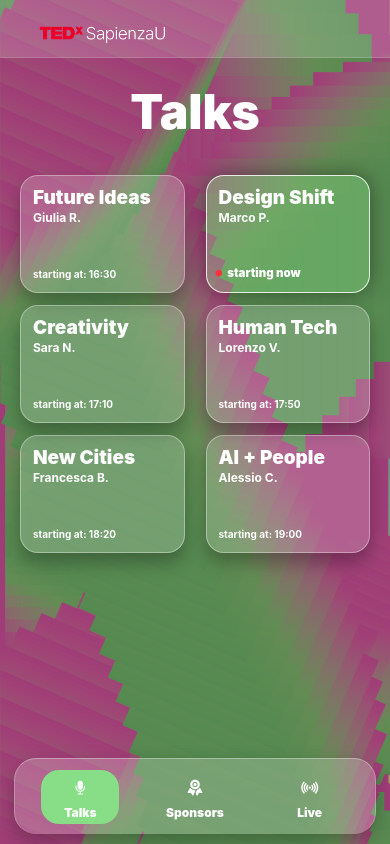
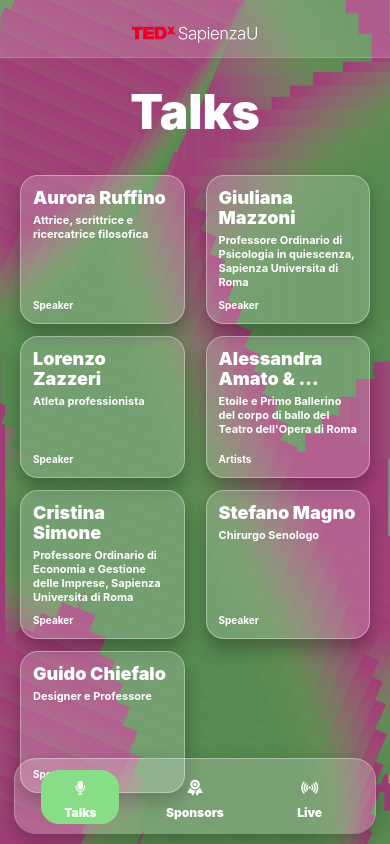
Before and after one commit to simoneteglia/tedxsapienzau-webapp, a React Native app in the folder tedxsapienzau-app/: screen / in a window 390 px wide. Built offline with nearby package versions, Linux system fonts and the light colour scheme.

Commit message:
Update speaker profiles and navbar layout

```diff
--- a/tedxsapienzau-app/App.tsx
+++ b/tedxsapienzau-app/App.tsx
@@ -4,6 +4,7 @@
   Animated,
   Easing,
   Image,
+  Linking,
   Pressable,
   SafeAreaView,
   ScrollView,
@@ -30,76 +31,95 @@
   description: string;
   speakerBio: string;
   lastCaption: string;
+  link?: string;
 };
 
 const talks: Talk[] = [
   {
     id: "1",
-    title: "Future Ideas",
-    speaker: "Giulia R.",
-    time: "starting at: 16:30",
-    description: "A short journey into ideas that can reshape the next decade.",
+    title: "Aurora Ruffino",
+    speaker: "Attrice, scrittrice e ricercatrice filosofica",
+    time: "Speaker",
+    description: "Attrice, scrittrice e ricercatrice filosofica.",
     speakerBio:
-      "Innovation strategist and startup mentor, Giulia helps early-stage teams turn bold ideas into products people actually use.",
+      "Aurora Ruffino debutta con La solitudine dei numeri primi di Saverio Costanzo. Diplomata al Centro Sperimentale di Cinematografia, recita in Bianca come il latte, rossa come il sangue ed in Braccialetti Rossi. E la sirena di Ninyo di Gabriele Mainetti e protagonista di Noi. Esordisce nel 2024 con il primo romanzo Volevo salvare i colori. Sara Santa Lucia nella prossima produzione di Martin Scorsese.",
     lastCaption:
-      "L immaginazione non e evasione, e il primo passo per costruire.",
+      "Aurora Ruffino debutta con La solitudine dei numeri primi.",
   },
   {
     id: "2",
-    title: "Design Shift",
-    speaker: "Marco P.",
-    time: "starting now",
+    title: "Giuliana Mazzoni",
+    speaker:
+      "Professore Ordinario di Psicologia in quiescenza, Sapienza Universita di Roma",
+    time: "Speaker",
     description:
-      "How design can become a social language, not only a visual one.",
+      "Professore Ordinario di Psicologia in quiescenza, Sapienza Universita di Roma.",
     speakerBio:
-      "Product designer and creative director, Marco works at the intersection of digital experiences, culture, and accessibility.",
+      "Giuliana Mazzoni e nota a livello internazionale per i suoi lavori sulla memoria umana, e in particolare la memoria di avvenimenti personali. Il suo lavoro sulla relazione tra memoria e testimonianza, le potenziali fallacie e le corrette metodologie di ascolto, ha avuto un'importante influenza sul mondo del diritto, soprattutto nei paesi di lingua spagnola e in Italia.",
     lastCaption:
-      "Il design non decora: mette ordine nel caos e crea nuove possibilita.",
+      "La memoria umana e al centro del lavoro di Giuliana Mazzoni.",
   },
   {
     id: "3",
-    title: "Creativity",
-    speaker: "Sara N.",
-    time: "starting at: 17:10",
-    description: "Creativity as a method to solve real and urgent problems.",
+    title: "Lorenzo Zazzeri",
+    speaker: "Atleta professionista",
+    time: "Speaker",
+    description: "Atleta professionista.",
     speakerBio:
-      "Educator and author, Sara builds creative learning programs for universities, nonprofits, and youth communities.",
+      "Lorenzo Zazzeri, nato a Firenze nel 1994, e l'attuale Capitano della Nazionale Italiana di Nuoto. Oltre agli straordinari successi sportivi, ha conseguito con lode la laurea in Scienze Motorie, Sport e Salute e il premio da parte del CONI come \"Atleta Eccellente/Eccellente Studente\" nel 2023. E attualmente iscritto al terzo anno di Belle Arti all'indirizzo \"Arti Visive\" e conduce il Podcast Sportiva-Mente.",
     lastCaption:
-      "La creativita e allenamento quotidiano, non ispirazione casuale.",
+      "Sport, studio e arti visive si incontrano nel percorso di Lorenzo Zazzeri.",
+    link: "https://www.linkedin.com/in/lorenzo-zazzeri-oly-148b5b292/",
   },
   {
     id: "4",
-    title: "Human Tech",
-    speaker: "Lorenzo V.",
-    time: "starting at: 17:50",
-    description: "Technology that supports people, communities and trust.",
+    title: "Alessandra Amato & Claudio Cocino",
+    speaker:
+      "Etoile e Primo Ballerino del corpo di ballo del Teatro dell'Opera di Roma",
+    time: "Artists",
+    description:
+      "Etoile e Primo Ballerino del corpo di ballo del Teatro dell'Opera di Roma.",
     speakerBio:
-      "Tech policy researcher focused on ethical AI, Lorenzo collaborates with civic institutions on responsible innovation.",
+      "Alessandra Amato e Etoile del Teatro dell'Opera di Roma dal 2016, nominata in seguito ad uno spettacolo de Il lago dei cigni. Consolida negli anni la sua partnership con Claudio Cocino, Primo Ballerino del Teatro dell'Opera di Roma dal 2017, nominato in seguito al balletto La bella addormentata. Nelle loro carriere interpretano i ruoli principali nei piu importanti balletti del repertorio classico e del repertorio dei maggiori coreografi del '900 e contemporanei.",
     lastCaption:
-      "La tecnologia migliore e quella che ti restituisce tempo e relazioni.",
+      "Alessandra Amato e Claudio Cocino portano in scena il linguaggio della danza.",
   },
   {
     id: "5",
-    title: "New Cities",
-    speaker: "Francesca B.",
-    time: "starting at: 18:20",
-    description: "Urban futures built around participation and accessibility.",
+    title: "Cristina Simone",
+    speaker:
+      "Professore Ordinario di Economia e Gestione delle Imprese, Sapienza Universita di Roma",
+    time: "Speaker",
+    description:
+      "Professore Ordinario di Economia e Gestione delle Imprese, Sapienza Universita di Roma.",
     speakerBio:
-      "Urban planner and civic designer, Francesca leads participatory projects on mobility and inclusive public spaces.",
+      "Cristina Simone e un professore ordinario di Economia e Gestione delle Imprese alla Sapienza, dove coordina il PhD in Management, Banking e Commodity Science. Supervisiona il progetto Horizon MSCA-GeoPlaReg. Si occupa di management strategico, sistemi complessi, capitalismo digitale e rapporti impresa-territorio. E Visiting Professor all'ITBA in Argentina.",
     lastCaption:
-      "Le citta del futuro si progettano con chi le vive ogni giorno.",
+      "Cristina Simone studia management strategico, sistemi complessi e capitalismo digitale.",
   },
   {
     id: "6",
-    title: "AI + People",
-    speaker: "Alessio C.",
-    time: "starting at: 19:00",
-    description:
-      "A practical look at collaboration between AI systems and humans.",
+    title: "Stefano Magno",
+    speaker: "Chirurgo Senologo",
+    time: "Speaker",
+    description: "Chirurgo Senologo.",
     speakerBio:
-      "AI engineer and speaker, Alessio helps organizations integrate language models into everyday workflows.",
+      "Stefano Magno e un chirurgo senologo e Direttore dell'Unita Operativa Semplice di Terapie Integrate in Senologia presso la Breast Unit della Fondazione Policlinico Gemelli di Roma. E inoltre coordinatore scientifico del Master di I livello in \"Terapie Integrate nelle patologie oncologiche femminili\" e ricopre il ruolo di segretario del Centro di Ricerca e Formazione nelle terapie integrate nelle neoplasie mammarie presso l'Universita Cattolica del Sacro Cuore.",
     lastCaption:
-      "L AI ha valore quando amplifica il giudizio umano, non quando lo sostituisce.",
+      "Stefano Magno lavora sulle terapie integrate in senologia.",
+    link: "https://www.linkedin.com/in/stefano-magno-3b1b03a6/",
+  },
+  {
+    id: "7",
+    title: "Guido Chiefalo",
+    speaker: "Designer e Professore",
+    time: "Speaker",
+    description: "Designer e Professore.",
+    speakerBio:
+      "Guido Chiefalo e un designer nato a Roma nel 1986, opera nel campo della comunicazione visiva e della brand strategy. Attualmente ricopre il ruolo di Art Director alla FAO, Nazioni Unite, ed insegna \"Brand Design\" alla Sapienza Universita di Roma, DCVM. Ha lavorato tra Milano, Londra e Roma, collaborando con agenzie come INAREA, McCann, Slamp e Soda Studio.",
+    lastCaption:
+      "Guido Chiefalo lavora tra comunicazione visiva e brand strategy.",
+    link: "https://www.guifol.com",
   },
 ];
 
@@ -480,10 +500,19 @@
         </View> */}
 
         <View style={styles.detailCard}>
-          <Text style={styles.detailCardTitle}>About this talk</Text>
+          <Text style={styles.detailCardTitle}>Profilo</Text>
           <Text style={styles.detailCardText}>{talk.description}</Text>
-          <Text style={styles.detailCardTitle}>Speaker bio</Text>
+          <Text style={styles.detailCardTitle}>Bio</Text>
           <Text style={styles.detailCardText}>{talk.speakerBio}</Text>
+          {talk.link ? (
+            <Pressable
+              style={styles.profileLinkButton}
+              onPress={() => Linking.openURL(talk.link as string)}
+            >
+              <Ionicons name="open-outline" size={16} color={brand.white} />
+              <Text style={styles.profileLinkText}>Link pubblico</Text>
+            </Pressable>
+          ) : null}
         </View>
       </ScrollView>
     </PageLayout>
@@ -1006,7 +1035,7 @@
     borderBottomWidth: 1,
     flexDirection: "row",
     alignItems: "center",
-    justifyContent: "flex-start",
+    justifyContent: "center",
     paddingHorizontal: 16,
     paddingTop: 16,
     paddingBottom: 8,
@@ -1014,6 +1043,7 @@
   brandLockup: {
     alignItems: "center",
     justifyContent: "center",
+    width: "100%",
   },
   headerLogo: {
     width: 174,
@@ -1103,7 +1133,7 @@
   },
   talkCard: {
     width: "47%",
-    minHeight: 118,
+    minHeight: 142,
     borderRadius: 18,
     borderWidth: 1,
     borderColor: "rgba(255,255,255,0.36)",
@@ -1122,7 +1152,7 @@
   },
   talkCardDesktop: {
     width: "31.5%",
-    minHeight: 150,
+    minHeight: 176,
     padding: 18,
   },
   cardColorBlock: {
@@ -1138,14 +1168,15 @@
   cardTitle: {
     color: brand.white,
     fontWeight: "900",
-    fontSize: 19,
+    fontSize: 18,
     lineHeight: 20,
   },
   cardSpeaker: {
     color: brand.white,
-    fontSize: 12,
+    fontSize: 11,
     fontWeight: "700",
-    marginTop: 2,
+    lineHeight: 14,
+    marginTop: 5,
   },
   cardTime: {
     color: brand.white,
@@ -1246,19 +1277,37 @@
     borderColor: "rgba(255,255,255,0.38)",
     backgroundColor: "rgba(255,255,255,0.22)",
     padding: 20,
-    minHeight: 360,
   },
   detailCardTitle: {
     color: brand.white,
-    fontSize: 22,
+    fontSize: 20,
     fontWeight: "900",
-    marginTop: 8,
+    marginTop: 14,
+    marginBottom: 6,
   },
   detailCardText: {
     color: brand.white,
-    fontSize: 16,
+    fontSize: 15,
     lineHeight: 22,
     fontWeight: "600",
+  },
+  profileLinkButton: {
+    alignSelf: "flex-start",
+    marginTop: 18,
+    borderRadius: 999,
+    borderWidth: 1,
+    borderColor: "rgba(255,255,255,0.36)",
+    backgroundColor: "rgba(255,255,255,0.14)",
+    paddingHorizontal: 14,
+    paddingVertical: 9,
+    flexDirection: "row",
+    alignItems: "center",
+    gap: 7,
+  },
+  profileLinkText: {
+    color: brand.white,
+    fontSize: 12,
+    fontWeight: "900",
   },
   captionLead: { color: brand.white, fontWeight: "900", fontSize: 18 },
   captionLyricsArea: {
```
